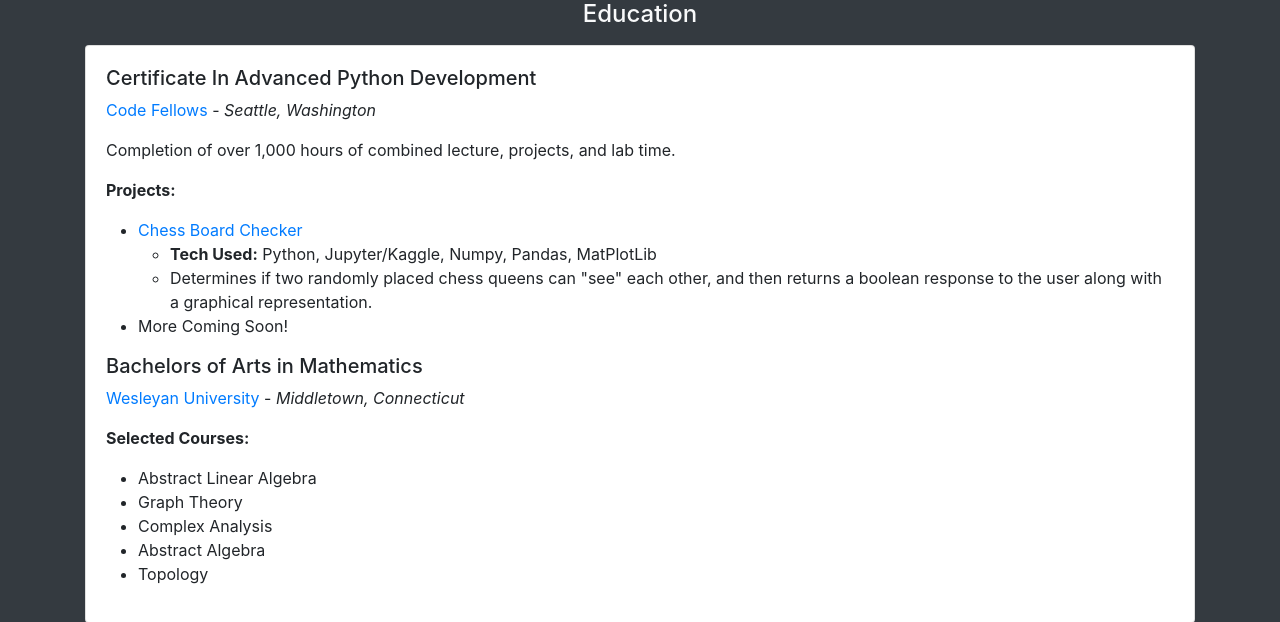
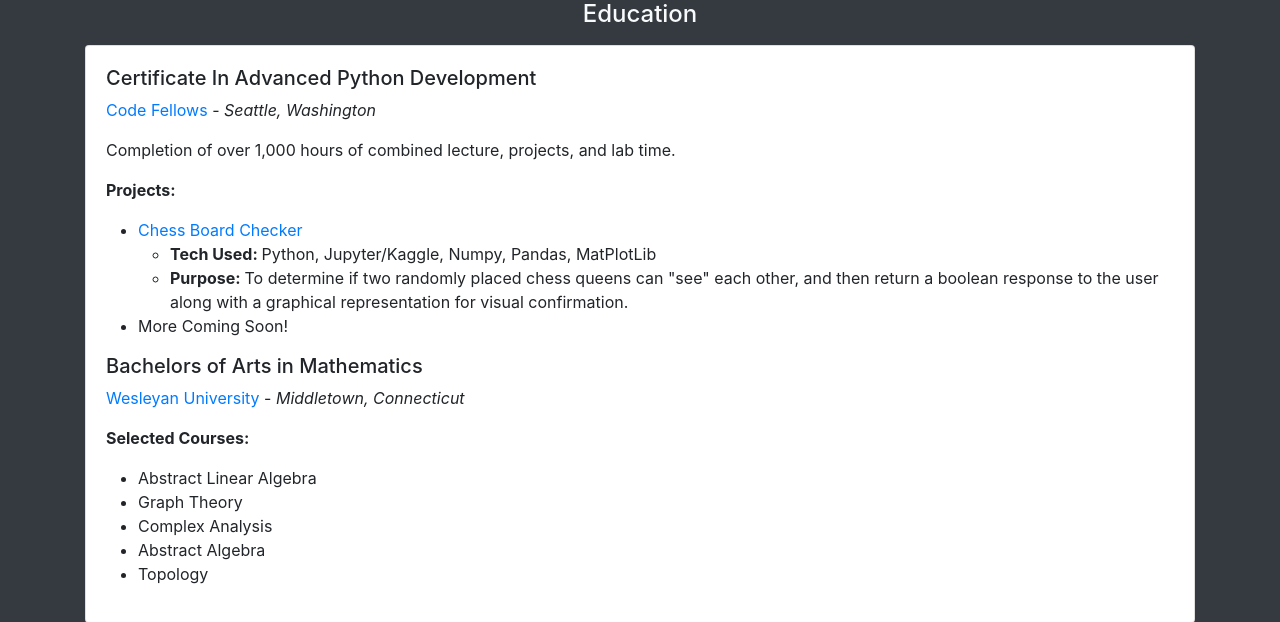
Before and after one commit to BrianSward/spa-flask-portfolio, a Flask app: page / in a window 1280 px wide. Shown: the part 527-1149 px from the top of the page. Run offline with Flask 2, Linux system fonts and the light colour scheme; some libraries are stand-ins or nearby versions.

Commit message:
formatting

```diff
--- a/Flask/templates/index.html
+++ b/Flask/templates/index.html
@@ -149,10 +149,16 @@
                     <a href="https://github.com/BrianSward/chessboard-checker">Chess Board Checker</a>
                     <ul>
                       <li>
-                        <b>Tech Used:</b> Python, Jupyter/Kaggle, Numpy, Pandas, MatPlotLib
+                        <b>
+                          Tech Used:
+                        </b>
+                        Python, Jupyter/Kaggle, Numpy, Pandas, MatPlotLib
                       </li>
                       <li>
-                        Determines if two randomly placed chess queens can "see" each other, and then returns a boolean response to the user along with a graphical representation.
+                        <b>
+                          Purpose:
+                        </b>
+                        To determine if two randomly placed chess queens can "see" each other, and then return a boolean response to the user along with a graphical representation for visual confirmation.
                       </li>
                     </ul>
 
```
